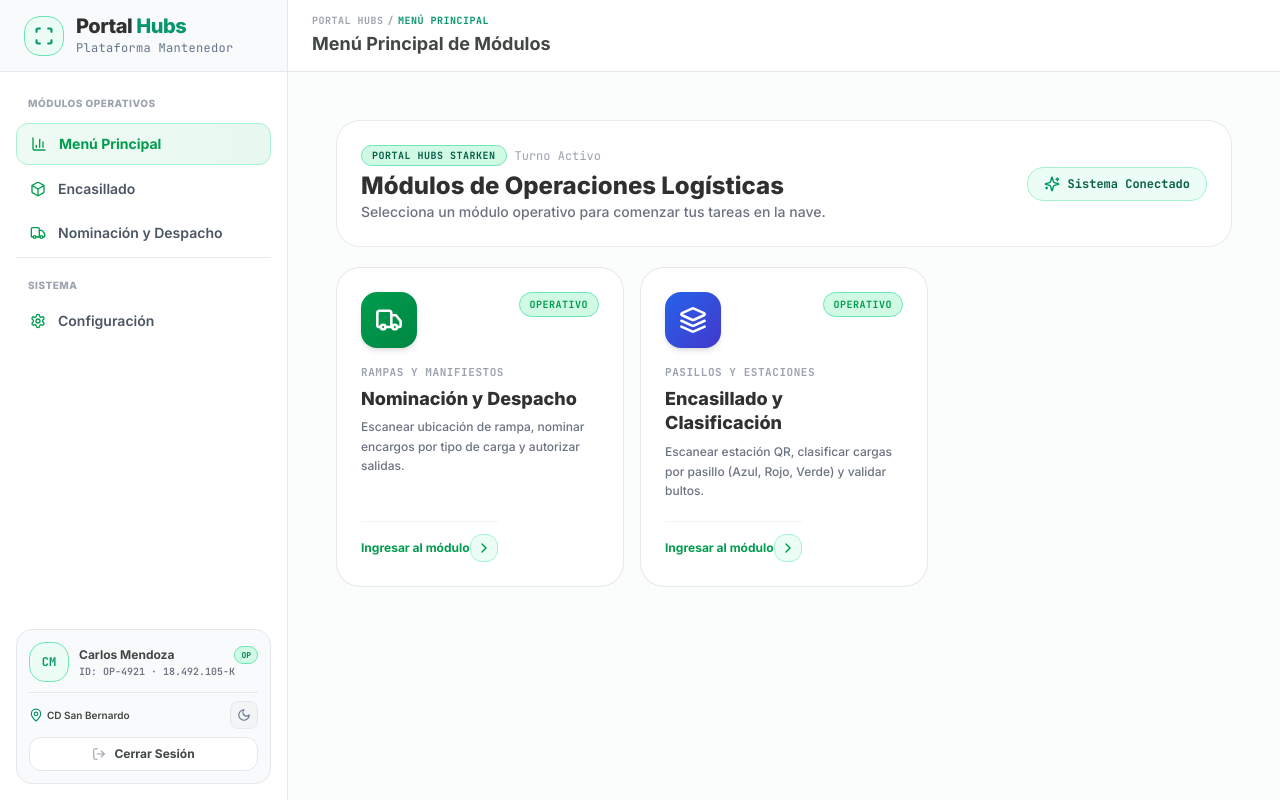
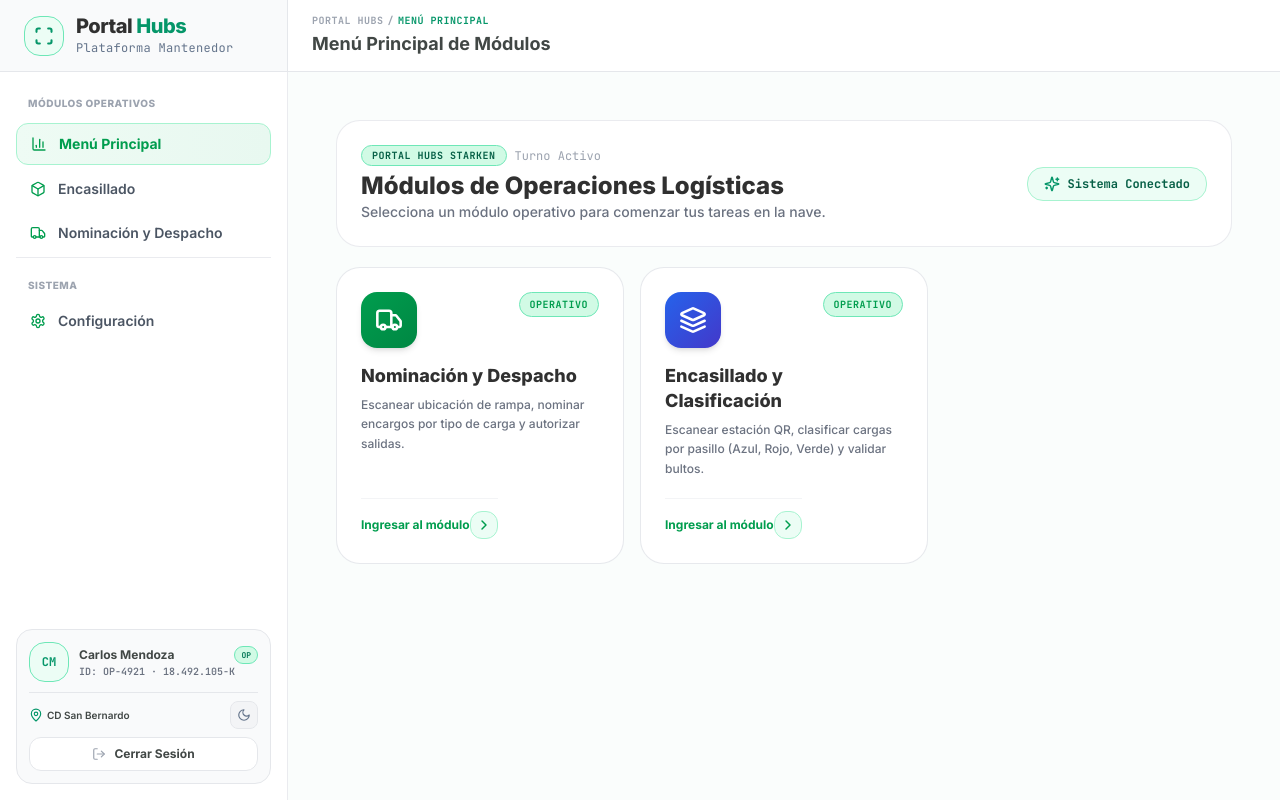
Before and after one commit to Hasthon/PortalHub, a React (Vite) app: page / in a window 1280 px wide. Both pictures are taken after a click on the button "Simular Escaneo Cédula de Identidad". Built offline with nearby package versions, Linux system fonts and the light colour scheme.

Commit message:
refactor: remove module subtitles in HomeModule

```diff
--- a/src/components/HomeModule.tsx
+++ b/src/components/HomeModule.tsx
@@ -26,7 +26,7 @@ const MODULES_LIST: ModuleCardDef[] = [
   {
     id: 'nominacion',
     title: 'Nominación y Despacho',
-    subtitle: 'Rampas y Manifiestos',
+    subtitle: '',
     description: 'Escanear ubicación de rampa, nominar encargos por tipo de carga y autorizar salidas.',
     icon: Truck,
     accentColor: 'from-[#009D4E] to-[#008743]',
@@ -35,7 +35,7 @@ const MODULES_LIST: ModuleCardDef[] = [
   {
     id: 'encasillado',
     title: 'Encasillado y Clasificación',
-    subtitle: 'Pasillos y Estaciones',
+    subtitle: '',
     description: 'Escanear estación QR, clasificar cargas por pasillo (Azul, Rojo, Verde) y validar bultos.',
     icon: Layers,
     accentColor: 'from-blue-600 to-indigo-700',
@@ -93,9 +93,11 @@ export const HomeModule: React.FC<HomeModuleProps> = ({ onSelectModule }) => {
                     <span className="text-sm font-extrabold text-white dark:text-hub-text1 truncate tracking-tight">
                       {mod.title}
                     </span>
+                    {mod.subtitle && (
                       <span className="text-[11px] text-gray-300 dark:text-hub-text2 font-medium truncate">
                         {mod.subtitle}
                       </span>
+                    )}
                   </div>
                 </div>
                 <ChevronRight className="w-5 h-5 text-gray-300 dark:text-hub-text2 shrink-0" />
@@ -170,9 +172,11 @@ export const HomeModule: React.FC<HomeModuleProps> = ({ onSelectModule }) => {
               </div>
 
               <div className="space-y-1.5 flex-1">
+                {mod.subtitle && (
                   <span className="text-[11px] font-mono font-bold text-gray-400 dark:text-hub-text2 uppercase tracking-wider block">
                     {mod.subtitle}
                   </span>
+                )}
                 <h3 className="text-lg font-extrabold text-[#303030] dark:text-hub-text1 leading-snug font-sans group-hover:text-[#009D4E] dark:group-hover:text-emerald-400 transition-colors">
                   {mod.title}
                 </h3>
```
Lines whose indentation alone changed are shown as unchanged.
